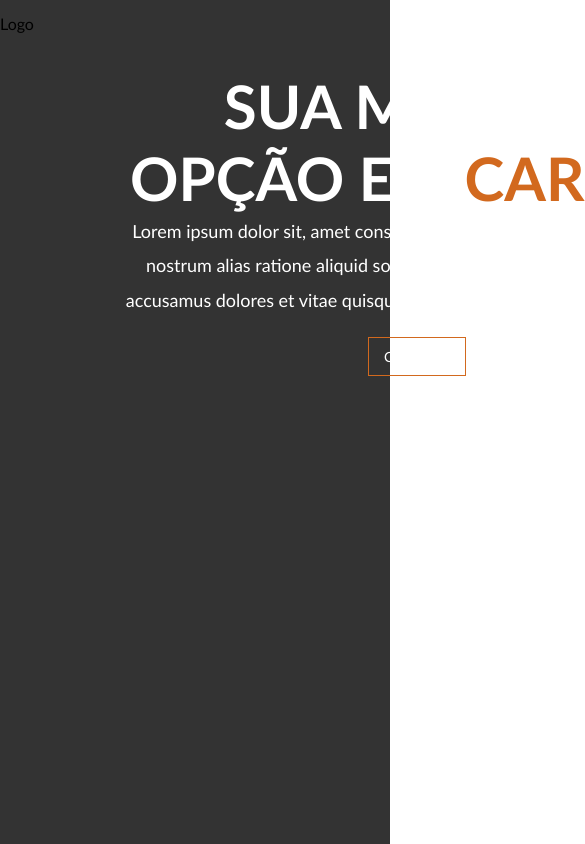
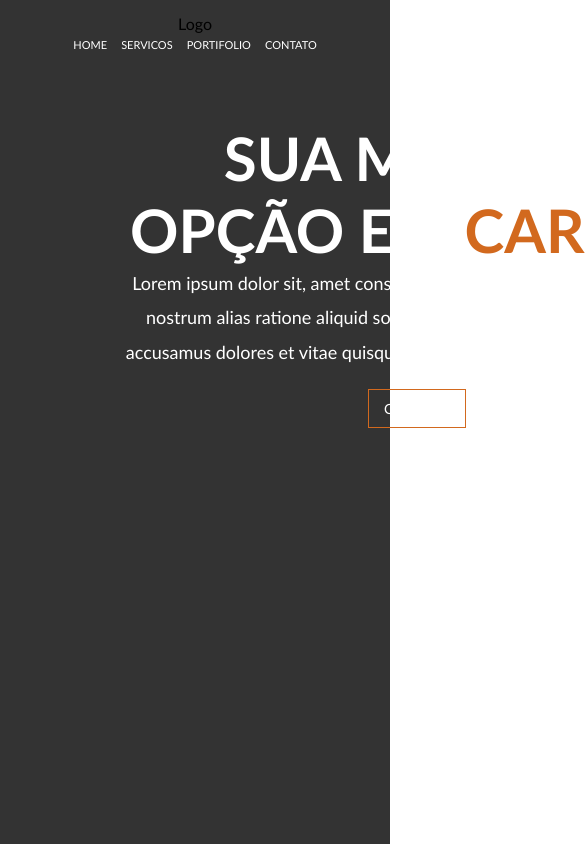
Before and after one commit to JosePaulino/page-html, a plain HTML site: page index.html in a window 390 px wide. Shown: the top 844 px of the page, 585 px wide, since content can reach past the window. Drawn offline with Linux system fonts and the light colour scheme.

Commit message:
responsive css

```diff
--- a/style.css
+++ b/style.css
@@ -11,7 +11,6 @@ body{
   width: 1170px;
   margin: auto;
 }
-
 
 .area{
   background-image: linear-gradient(rgba(0,0,0,0.8),rgba(0,0,0,0.8)), url(./imagem/4.webp);
@@ -49,7 +48,7 @@ body{
 }
 
 .logo img{
-  width: 50px;
+  width: 100%;
   padding: 15px 0;
 }
 
@@ -92,3 +91,29 @@ body{
   background: #fff;
   color: #000;
 }
+
+/*Responsive*/
+
+@media (max-width: 800px){
+  .menu{
+    width: 100%;
+  }
+  .logo{
+    float: none;
+    width: 50%;
+    text-align: center;
+    margin: auto;
+  }
+
+  .links{
+    float: none;
+    margin-top: 0;
+    text-align: center;
+  }
+  .links li a{
+    padding: 5px;
+    font-size: 11px;
+  }
+
+
+}
```
